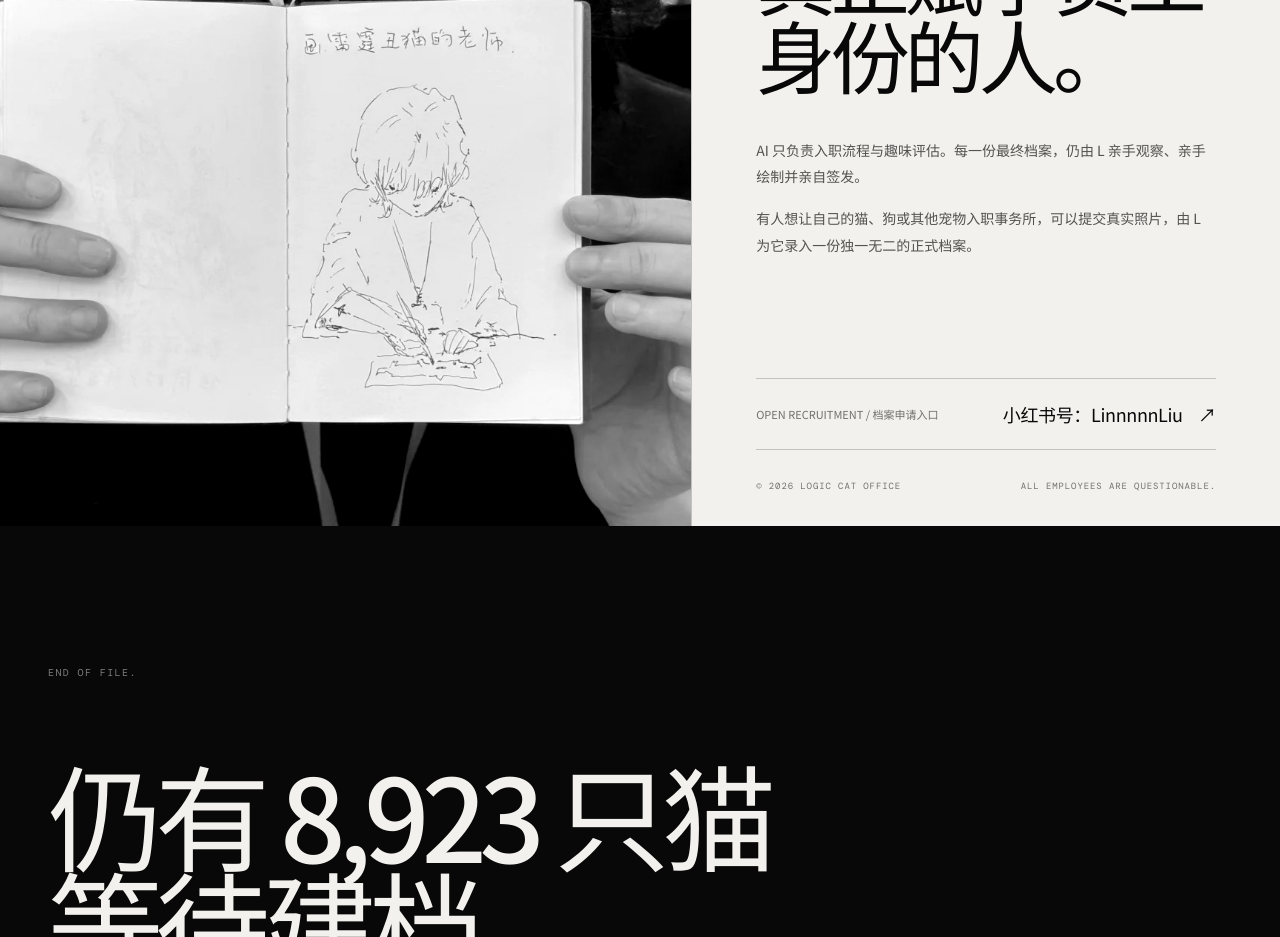
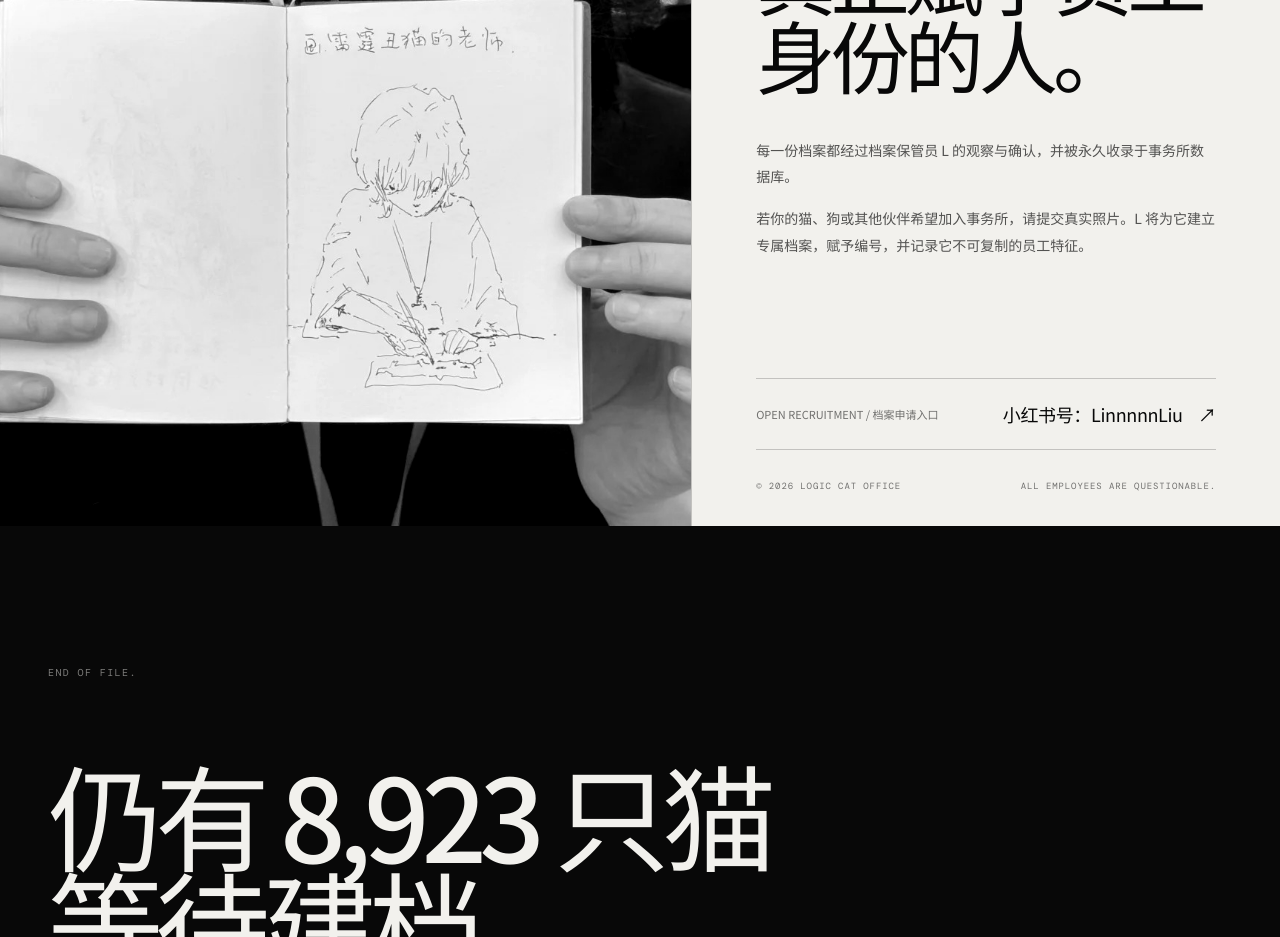
Before and after one commit to francy95-lab/logic-cat-office, a React (Vite) app: page / in a window 1280 px wide. Shown: the part 6360-7297 px from the top of the page. Built offline with nearby package versions, Linux system fonts and the light colour scheme; a web font is replaced by a local one.

Commit message:
Update Keeper archive introduction copy

```diff
--- a/src/main.jsx
+++ b/src/main.jsx
@@ -241,7 +241,7 @@ function App() {
         <div className="archivist-photo"><img src="/assets/archivist-l.jpg" alt="档案保管员 L 展示手绘速写本" /></div>
         <div className="archivist-panel">
           <div className="archivist-number">07 / CHIEF ARCHIVIST</div>
-          <div className="archivist-main"><p className="eyebrow">档案保管员 · L</p><h2>真正赋予员工身份的人。</h2><p className="archivist-intro">AI 只负责入职流程与趣味评估。每一份最终档案，仍由 L 亲手观察、亲手绘制并亲自签发。</p><p className="archivist-intro">有人想让自己的猫、狗或其他宠物入职事务所，可以提交真实照片，由 L 为它录入一份独一无二的正式档案。</p></div>
+          <div className="archivist-main"><p className="eyebrow">档案保管员 · L</p><h2>真正赋予员工身份的人。</h2><p className="archivist-intro">每一份档案都经过档案保管员 L 的观察与确认，并被永久收录于事务所数据库。</p><p className="archivist-intro">若你的猫、狗或其他伙伴希望加入事务所，请提交真实照片。L 将为它建立专属档案，赋予编号，并记录它不可复制的员工特征。</p></div>
           <div className="contact-block"><span>OPEN RECRUITMENT / 档案申请入口</span><a href="https://www.xiaohongshu.com" target="_blank" rel="noreferrer">小红书号：LinnnnnLiu <b>↗</b></a></div>
           <footer><span>© {year} LOGIC CAT OFFICE</span><span>ALL EMPLOYEES ARE QUESTIONABLE.</span></footer>
         </div>
```
